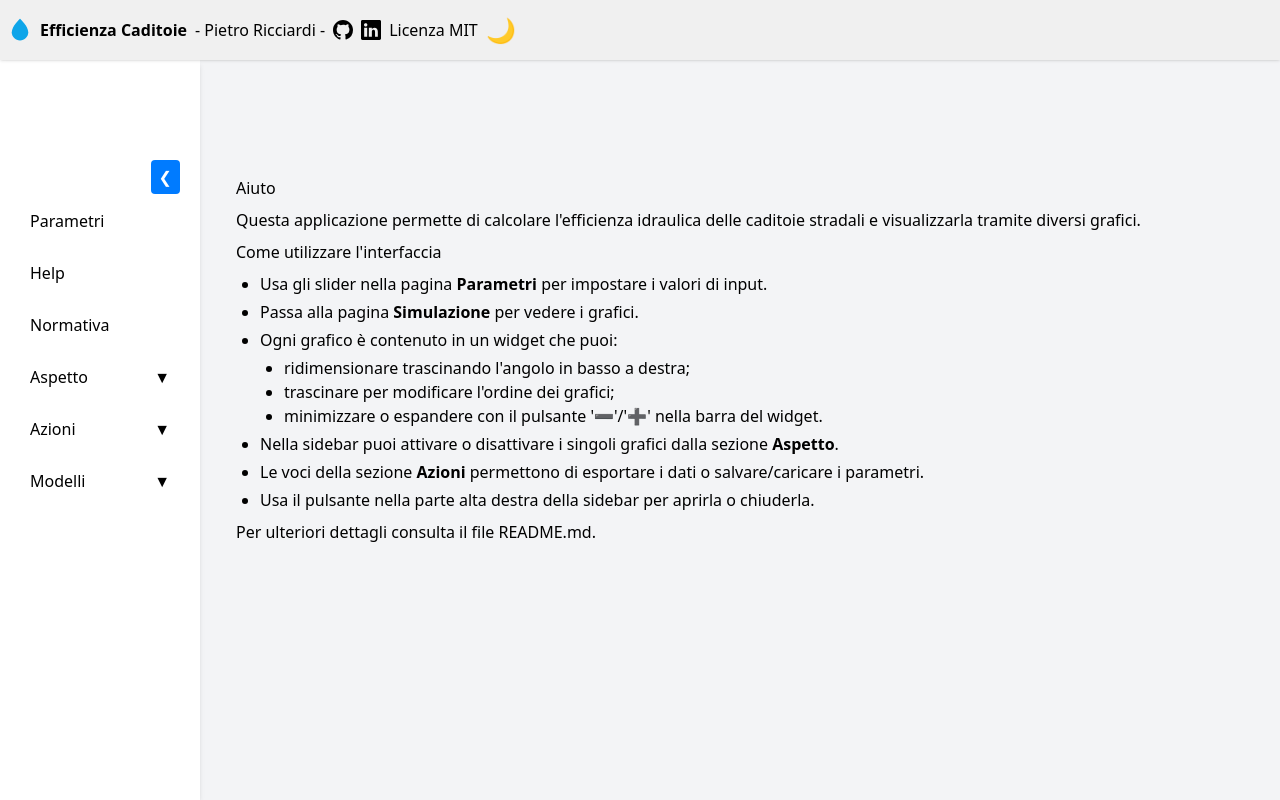
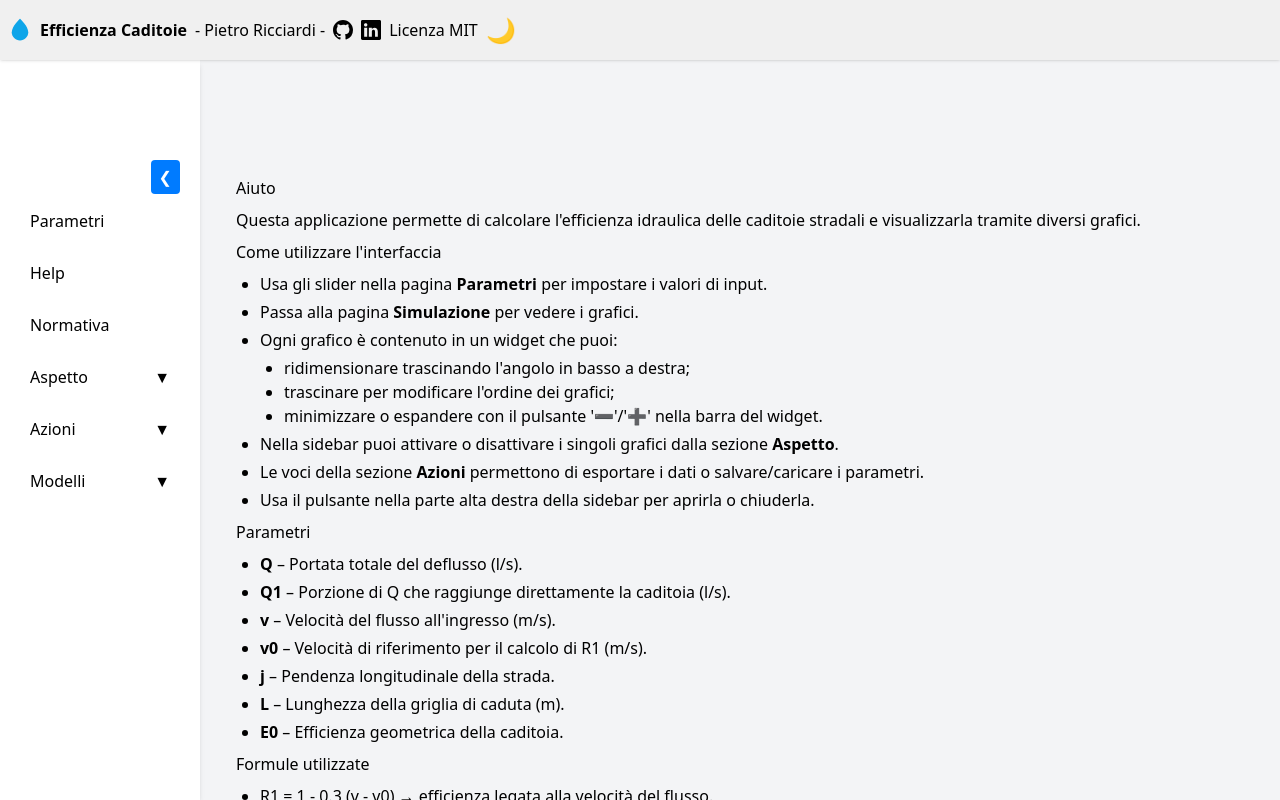
Before and after one commit to Pietro-Ricciardi/Efficienza-Caditoie, a React (Vite) app: page / in a window 1280 px wide. Both pictures are taken after a click on the button "Help". Built offline with nearby package versions, Linux system fonts and the light colour scheme.

Commit message:
docs: expand help

```diff
--- a/src/Help.jsx
+++ b/src/Help.jsx
@@ -34,6 +34,49 @@ export default function Help() {
           Usa il pulsante nella parte alta destra della sidebar per aprirla o chiuderla.
         </li>
       </ul>
+      <h2>Parametri</h2>
+      <ul className="list-disc pl-6 space-y-1">
+        <li>
+          <strong>Q</strong> – Portata totale del deflusso (l/s).
+        </li>
+        <li>
+          <strong>Q1</strong> – Porzione di Q che raggiunge direttamente la
+          caditoia (l/s).
+        </li>
+        <li>
+          <strong>v</strong> – Velocità del flusso all'ingresso (m/s).
+        </li>
+        <li>
+          <strong>v0</strong> – Velocità di riferimento per il calcolo di R1
+          (m/s).
+        </li>
+        <li>
+          <strong>j</strong> – Pendenza longitudinale della strada.
+        </li>
+        <li>
+          <strong>L</strong> – Lunghezza della griglia di caduta (m).
+        </li>
+        <li>
+          <strong>E0</strong> – Efficienza geometrica della caditoia.
+        </li>
+      </ul>
+      <h2>Formule utilizzate</h2>
+      <ul className="list-disc pl-6 space-y-1">
+        <li>R1 = 1 - 0.3 (v - v0) → efficienza legata alla velocità del flusso.</li>
+        <li>
+          R2 = 1 / (1 + (0.083 × v¹¸) / (j × L²⁄³)) → efficienza influenzata
+          da pendenza e lunghezza della griglia.
+        </li>
+        <li>Q1* = Q1 × R1 → portata intercettata dal tratto a monte.</li>
+        <li>Q2 = Q - Q1 → portata che non raggiunge direttamente la caditoia.</li>
+        <li>Q2* = Q2 × R2 → porzione intercettata di Q2.</li>
+        <li>E = (Q1* + Q2*) / Q → efficienza idraulica totale.</li>
+        <li>E formula = R1 × E0 + R2 × (1 - E0) → stima alternativa basata su E0.</li>
+      </ul>
+      <p>
+        La pagina <strong>Risultati</strong> e i grafici mostrano i valori
+        calcolati con queste formule.
+      </p>
       <p>Per ulteriori dettagli consulta il file README.md.</p>
     </div>
   );
```
Also changed, not shown: 1 other file (tests, documents, lock files or other folders).
